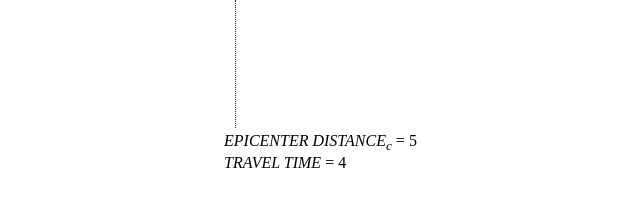
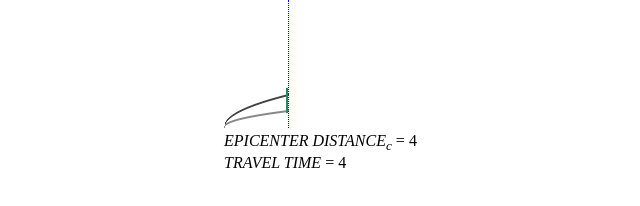
Before and after one commit to kevindeland/ExplorableEarthquakes, a plain HTML site: page index.html in a window 1280 px wide. Shown: the whole page, without its empty margins (50-690 px from the left). Drawn offline with Linux system fonts and the light colour scheme.

Commit message:
lots of changes

```diff
--- a/Script/controls.js
+++ b/Script/controls.js
@@ -2,7 +2,7 @@
 //  c_filterParams.js
 
 
-Tangle.controls.c_filterKnob = function(el, worksheet) {
+Tangle.controls.c_xKnob = function(el, worksheet) {
     console.log('2 - in wave knob');
 
     var name = worksheet.getVariableName(el);
@@ -49,10 +49,14 @@ ParamsKnob.png", width:knobWidth, height:knobHeight });
     // TODO why is this not being called?
     worksheet.setView(el, function () {
         console.log('7 - setting view');
+
+        var dist = worksheet.getValue(xParameter);
+        console.log(dist);
         // set knob X and Y values
-        //knobX = 10;
-        knobX++;
-        knobY++; //knobY = 10;
+        knobX = Math.round(Tangle.views.v_wavePlot.getXForDistance(dist, canvasWidth));
+        console.log(knobX);;
+        //        knobX++;
+        knobY = 10;
         knobEl.setStyles( { left: knobX - knobWidth/2, top: knobY - knobHeight/2 } );
         lineEl.setStyles( { left: knobX });
 
@@ -111,15 +115,14 @@ ParamsKnob.png", width:knobWidth, height:knobHeight });
 //            console.log(worksheet.getValue(xParameter));
 
             var newX = knobXAtMouseDown + touches.translation.x;
-            var dist = Tangle.views.v_freqPlot.getDistanceForX(newX, canvasWidth) * xBounds.max;
+            var dist = Tangle.views.v_wavePlot.getDistanceForX(newX, canvasWidth);// * xBounds.max;
 
-
-            obj[xParameter] =  10;//dist.limit(xBounds.min, xBounds.max);
-
+            obj[xParameter] =  dist.limit(xBounds.min, xBounds.max);
+            console.log('setting ' + xParameter + ' to ' + obj[xParameter]);
 
             var newY = knobYAtMouseDown - touches.translation.y;
             var tt = getTTForY(newY);
-            obj[yParameter] = 10;//tt.limit(yBounds.min, yBounds.max);
+//            obj[yParameter] = 10;//tt.limit(yBounds.min, yBounds.max);
 
             //console.log(newX + ' ' + newY);
             console.log(obj);
--- a/Script/earthquake.js
+++ b/Script/earthquake.js
@@ -20,12 +20,14 @@ function initEarthquakeExample (tangle) {
         update: function(model) {
             console.log('4 - update earthquake model');
 
-            model.dmx++;
-            model.ed0++;
+            console.log(model);
+            console.log('model.edo: ' + model.edo);
+//            model.dmx++;
+//            model.ed0++;
 
             model['kf2'] = 'hello';
 
-            console.log('5 - done updating earthquake model' ,model.dmx);
+            console.log('5 - done updating earthquake model');
 
         }
     };
--- a/Script/views.js
+++ b/Script/views.js
@@ -4,7 +4,7 @@
 (function() {
 
 
-    Tangle.views.v_freqPlot = function (value, el, worksheet) {
+    Tangle.views.v_wavePlot = function (value, el, worksheet) {
         console.log('6 - wavePlot');
         var canvasWidth = el.get("width");
         var canvasHeight = el.get("height");
@@ -17,18 +17,62 @@
 
         ctx.fillStyle = "#f00";
         var randX = Math.floor(Math.random() * canvasWidth);
-//        ctx.fillRect(0, 0, randX, 10);
-    };
+        //        ctx.fillRect(0, 0, randX, 10);
 
-    Tangle.views.v_freqPlot.getDistanceForX = function(x, canvasWidth) {
-        return x/canvasWidth;
-    };
+        ctx.fillStyle = "#fff";
+        ctx.fillRect(0, 0, canvasWidth, canvasHeight);
 
-/*    Tangle.views.v_wavePlot.getXForDistance = function(distance, canvasWidth) {
-        return distance
-    };
-*/
+        // TODO move externally
+        var testTime = 3;
+
+
+        for (var x = 0; x < canvasWidth; x++) {
+
+
+            var dist = arguments.callee.getDistanceForX(x, canvasWidth);
+            if(Math.round(dist) == Math.round(xVal)) {
+                var sliderX = arguments.callee.getXForDistance(xVal, canvasWidth);
+                var thickness = 2;
+
+                var timeP = Math.sqrt(dist);
+                var yP = timeP / 16 * canvasHeight;
+                var testTimeTranslated = testTime / 16 * canvasHeight;
+
+                ctx.fillStyle = "#286";
+                ctx.fillRect(sliderX - thickness, canvasHeight - yP - testTimeTranslated, thickness, testTimeTranslated);
+
+            }
+
+            // only draw up to cursor
+            if(dist > xVal) return;
+
+            var timeP = Math.sqrt(dist);
+            var timeS = 2 * Math.sqrt(dist);
+
+            var yP = timeP / 16 * canvasHeight;
+            var yS = timeS / 16 * canvasHeight;
+            var thickness = 2;
+            // draw secondary line
+            ctx.fillStyle = "#444";
+            ctx.fillRect(x, canvasHeight - yS - thickness, 1, thickness);
+
+            // draw primary line
+            ctx.fillStyle = "#888";
+            ctx.fillRect(x, canvasHeight - yP - thickness, 1, thickness);
+
+        }
 
 
 
+    };
+
+    Tangle.views.v_wavePlot.getDistanceForX = function(x, canvasWidth) {
+        return x/canvasWidth * 16;
+    };
+
+    Tangle.views.v_wavePlot.getXForDistance = function(distance, canvasWidth) {
+        return distance / 16 * canvasWidth;
+    };
+
+
 })();
--- a/index.html
+++ b/index.html
@@ -24,8 +24,8 @@
             <div id="earthquakeExample">
 
                 <div class="earthquakePlot" style="position:absolute; top:0px; left:274px;">
-		    <canvas class="v_freqPlot a_kf2" width="256" height="128"></canvas>
-		    <div class="c_filterKnob a_kf2"></div>
+		    <canvas class="v_wavePlot a_kf2" width="256" height="128"></canvas>
+		    <div class="c_xKnob a_kf2"></div>
 		    <div class="filterParams" style="left:5px;top:0px;">
 			<i>EPICENTER DISTANCE<sub>c</sub></i> = <span class="a_ed0 format_freq"></span><br>
 			<i>TRAVEL TIME</i> = <span class="a_tt0 format_p3"></span>
```
Also changed, not shown: 1 other file.
